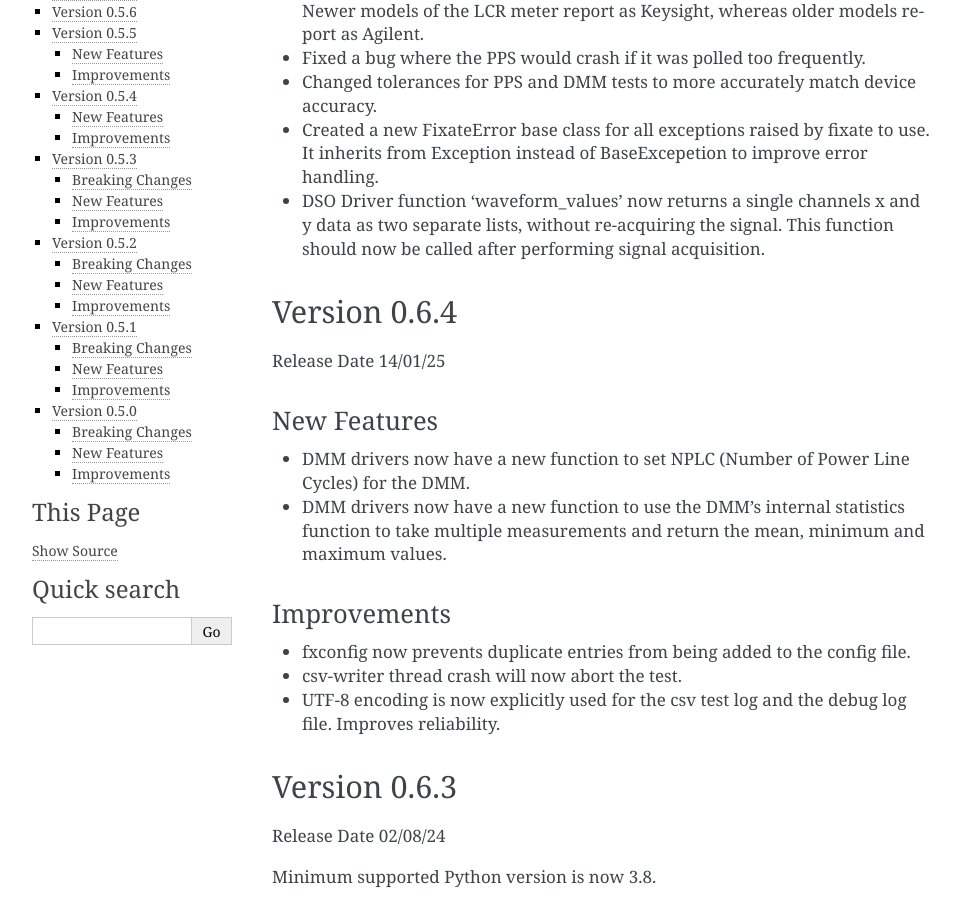
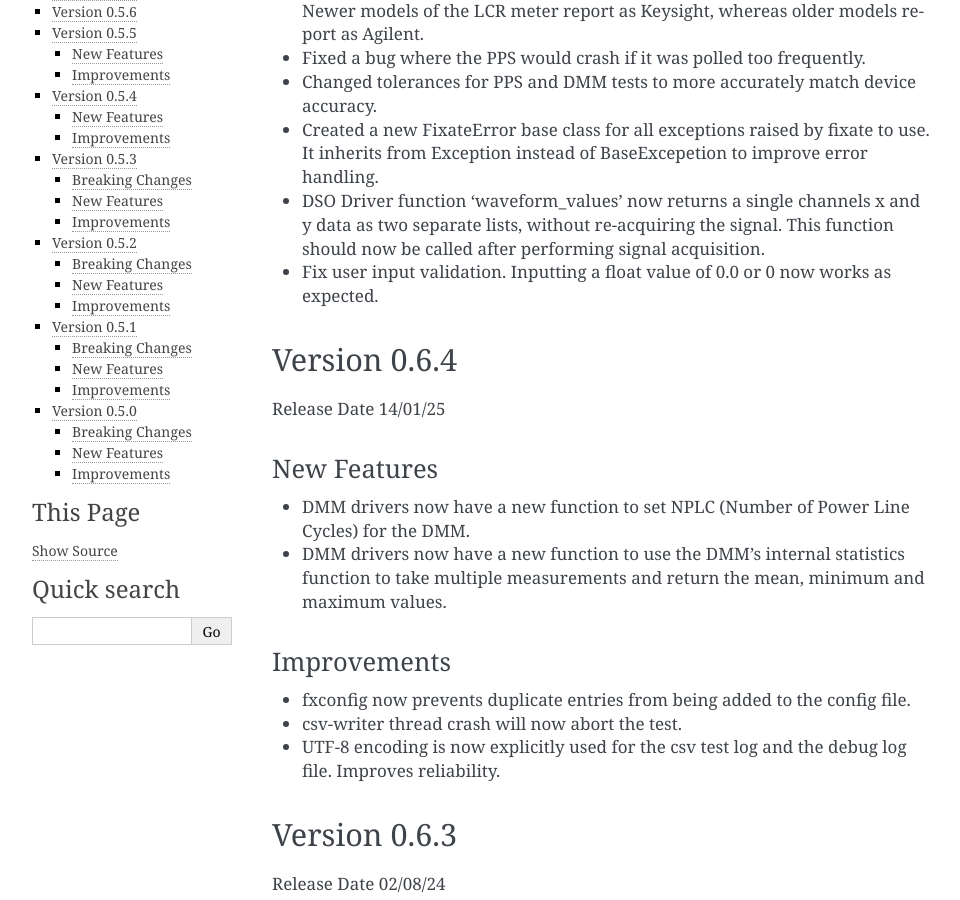
Before and after one commit to PyFixate/Fixate, a Sphinx documentation site: the page built from docs/release-notes.rst, in a window 1280 px wide and 900 px high, scrolled down 555 px. Shown: the whole window, without its empty margins (148-1108 px from the left). Built offline with Sphinx 7.4.7, drawn with Linux system fonts in a browser that asks for light colours.

Commit message:
Update release notes.

```diff
--- a/docs/release-notes.rst
+++ b/docs/release-notes.rst
@@ -25,6 +25,7 @@ Improvements
 - Created a new FixateError base class for all exceptions raised by fixate to use. It inherits from Exception instead of BaseExcepetion to improve error handling.
 - DSO Driver function 'waveform_values' now returns a single channels x and y data as two separate lists, without re-acquiring the signal. This function should
   now be called after performing signal acquisition.
+- Fix user input validation. Inputting a float value of 0.0 or 0 now works as expected.
 
 *************
 Version 0.6.4
```
